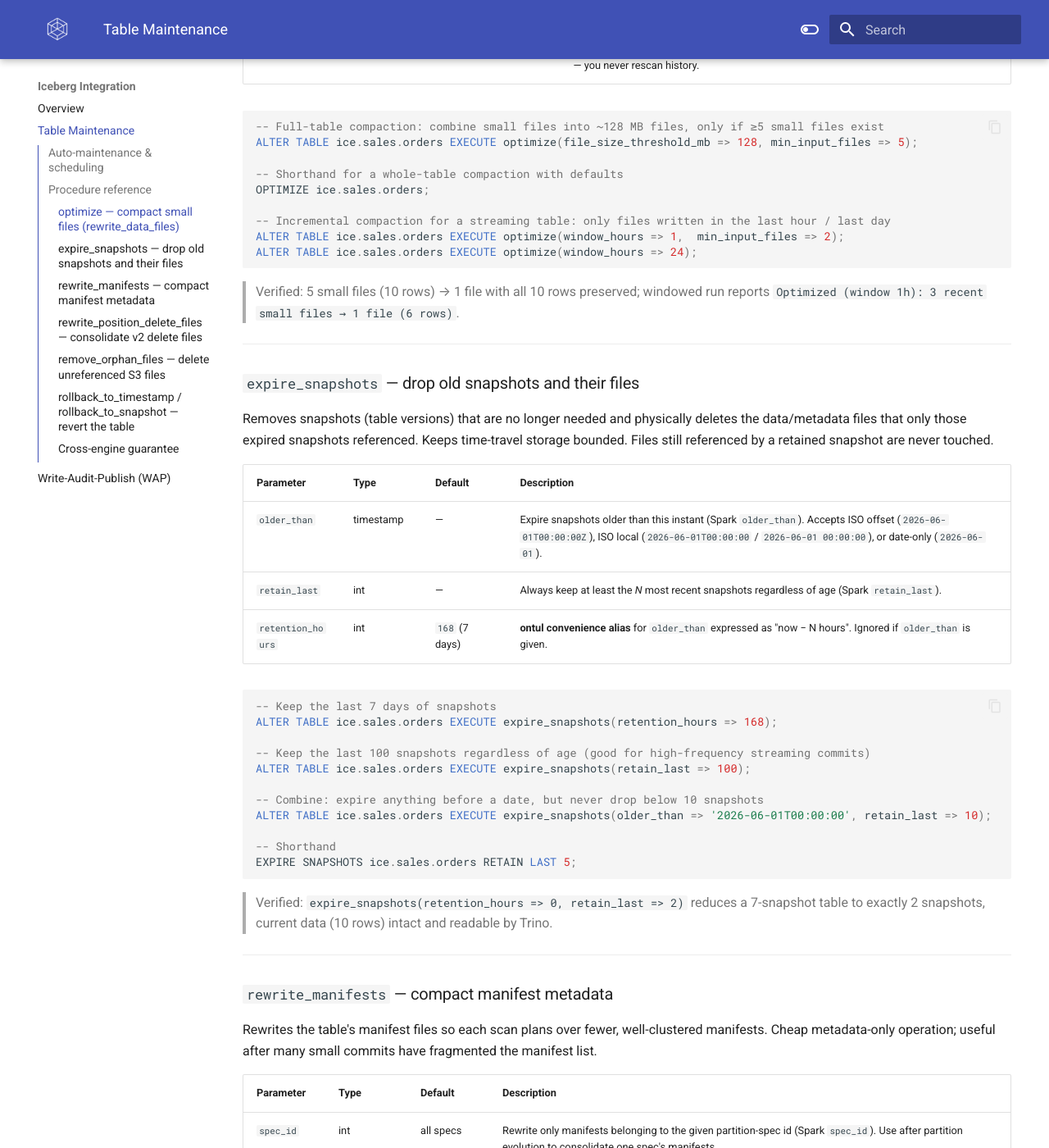
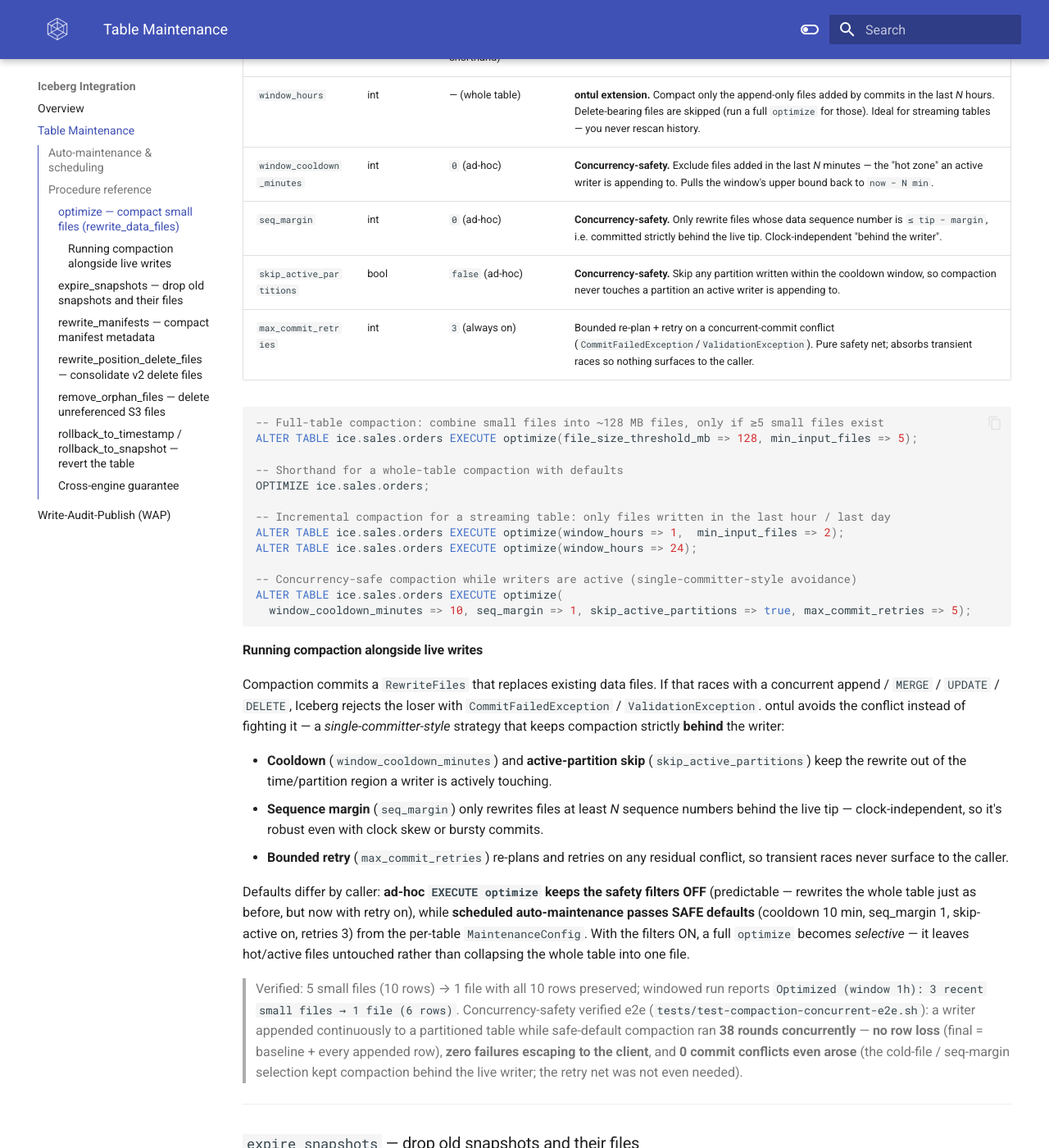
Before and after one commit to cloudcheflabs/ontul-docs, an MkDocs documentation site: the page built from docs/iceberg/maintenance.md, in a window 1280 px wide and 1400 px high, scrolled down 1735 px. Shown: the whole window at 82% size. Built offline with MkDocs 1.6.1 and Material for MkDocs 9.7.7, drawn with Linux system fonts in a browser that asks for light colours; the version menu is left out; some of the changed text lies outside the part shown.

Commit message:
docs(iceberg): compaction concurrency-safety params + "alongside live writes" section
optimize() gains window_cooldown_minutes / seq_margin / skip_active_partitions /
max_commit_retries; document the single-committer-style conflict avoidance (cooldown,
sequence margin, skip-active, bounded retry), the ad-hoc-OFF vs auto-maintenance-SAFE
default split, and the verified concurrent-writes e2e (no row loss, zero escaping
failures). Auto-maintenance config list updated.

Co-Authored-By: Claude Opus 4.8 (1M context) <noreply@anthropic.com>

````diff
--- a/docs/iceberg/maintenance.md
+++ b/docs/iceberg/maintenance.md
@@ -26,10 +26,15 @@ ALTER TABLE ice.ns.t EXECUTE remove_orphan_files(dry_run => true);
 
 **Auto-maintenance (Admin UI → Iceberg Maintenance).** Each table has a config — per-operation
 toggles, target file size, `window_hours`, `min_input_files`, snapshot retention + `retain_last`,
-and the orphan safety window — plus a **schedule**: either a fixed interval (hours) or, when set, a
-5-field **UNIX cron** expression that overrides the interval (e.g. `0 */2 * * *` = every 2 hours).
-This makes incremental, scheduled compaction practical for streaming tables: e.g. a cron of
-`0 * * * *` with `window_hours => 1` compacts just the last hour's small files every hour. The same
+the orphan safety window, and the compaction **concurrency-safety** controls (window cooldown
+minutes, sequence margin, skip-active-partitions, max commit retries) — plus a **schedule**: either
+a fixed interval (hours) or, when set, a 5-field **UNIX cron** expression that overrides the interval
+(e.g. `0 */2 * * *` = every 2 hours). This makes incremental, scheduled compaction practical for
+streaming tables: e.g. a cron of `0 * * * *` with `window_hours => 1` compacts just the last hour's
+small files every hour. Unlike ad-hoc `EXECUTE optimize` (safety filters OFF by default), scheduled
+auto-maintenance applies **safe defaults** (cooldown 10 min, seq_margin 1, skip-active on, retries 3)
+so it never conflicts with in-flight writes — see
+[Running compaction alongside live writes](#running-compaction-alongside-live-writes). The same
 finer-grained parameters can be set optionally per table, and a **Manual Trigger** runs any single
 operation (or all) on demand against a wildcard table pattern.
 
@@ -64,6 +69,10 @@ small-file problem caused by frequent commits (especially streaming).
 | `file_size_threshold_mb` | int | `128` | Target file size. Files smaller than half this are treated as "small" and eligible for compaction. |
 | `min_input_files` | int | `5` (`2` for the `OPTIMIZE` shorthand) | Skip compaction unless at least this many small files would be combined (Spark `min-input-files`). Avoids churning an already-optimized table. |
 | `window_hours` | int | — (whole table) | **ontul extension.** Compact only the append-only files added by commits in the last *N* hours. Delete-bearing files are skipped (run a full `optimize` for those). Ideal for streaming tables — you never rescan history. |
+| `window_cooldown_minutes` | int | `0` (ad-hoc) | **Concurrency-safety.** Exclude files added in the last *N* minutes — the "hot zone" an active writer is appending to. Pulls the window's upper bound back to `now − N min`. |
+| `seq_margin` | int | `0` (ad-hoc) | **Concurrency-safety.** Only rewrite files whose data sequence number is `≤ tip − margin`, i.e. committed strictly behind the live tip. Clock-independent "behind the writer". |
+| `skip_active_partitions` | bool | `false` (ad-hoc) | **Concurrency-safety.** Skip any partition written within the cooldown window, so compaction never touches a partition an active writer is appending to. |
+| `max_commit_retries` | int | `3` (always on) | Bounded re-plan + retry on a concurrent-commit conflict (`CommitFailedException`/`ValidationException`). Pure safety net; absorbs transient races so nothing surfaces to the caller. |
 
 ```sql
 -- Full-table compaction: combine small files into ~128 MB files, only if ≥5 small files exist
@@ -75,10 +84,39 @@ OPTIMIZE ice.sales.orders;
 -- Incremental compaction for a streaming table: only files written in the last hour / last day
 ALTER TABLE ice.sales.orders EXECUTE optimize(window_hours => 1,  min_input_files => 2);
 ALTER TABLE ice.sales.orders EXECUTE optimize(window_hours => 24);
+
+-- Concurrency-safe compaction while writers are active (single-committer-style avoidance)
+ALTER TABLE ice.sales.orders EXECUTE optimize(
+  window_cooldown_minutes => 10, seq_margin => 1, skip_active_partitions => true, max_commit_retries => 5);
 ```
 
+#### Running compaction alongside live writes
+
+Compaction commits a `RewriteFiles` that replaces existing data files. If that races with a concurrent
+append / `MERGE` / `UPDATE` / `DELETE`, Iceberg rejects the loser with `CommitFailedException` /
+`ValidationException`. ontul avoids the conflict instead of fighting it — a *single-committer-style*
+strategy that keeps compaction strictly **behind** the writer:
+
+- **Cooldown** (`window_cooldown_minutes`) and **active-partition skip** (`skip_active_partitions`) keep
+  the rewrite out of the time/partition region a writer is actively touching.
+- **Sequence margin** (`seq_margin`) only rewrites files at least *N* sequence numbers behind the live
+  tip — clock-independent, so it's robust even with clock skew or bursty commits.
+- **Bounded retry** (`max_commit_retries`) re-plans and retries on any residual conflict, so transient
+  races never surface to the caller.
+
+Defaults differ by caller: **ad-hoc `EXECUTE optimize` keeps the safety filters OFF** (predictable —
+rewrites the whole table just as before, but now with retry on), while **scheduled auto-maintenance
+passes SAFE defaults** (cooldown 10 min, seq_margin 1, skip-active on, retries 3) from the per-table
+`MaintenanceConfig`. With the filters ON, a full `optimize` becomes *selective* — it leaves hot/active
+files untouched rather than collapsing the whole table into one file.
+
 > Verified: 5 small files (10 rows) → 1 file with all 10 rows preserved; windowed run reports
-> `Optimized (window 1h): 3 recent small files → 1 file (6 rows)`.
+> `Optimized (window 1h): 3 recent small files → 1 file (6 rows)`. Concurrency-safety verified e2e
+> (`tests/test-compaction-concurrent-e2e.sh`): a writer appended continuously to a partitioned table
+> while safe-default compaction ran **38 rounds concurrently** — **no row loss** (final = baseline +
+> every appended row), **zero failures escaping to the client**, and **0 commit conflicts even arose**
+> (the cold-file / seq-margin selection kept compaction behind the live writer; the retry net was not
+> even needed).
 
 ---
 
````
